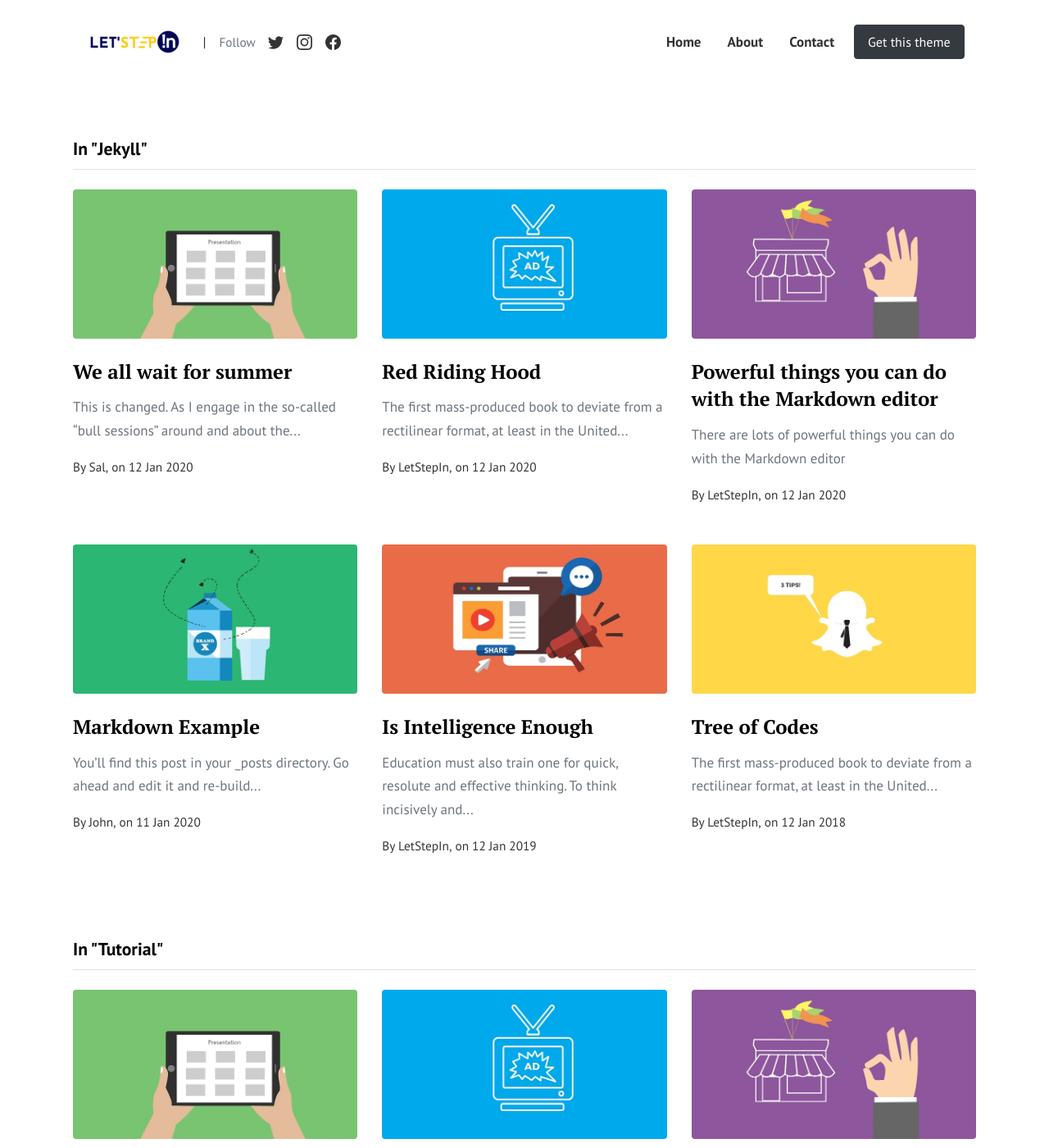
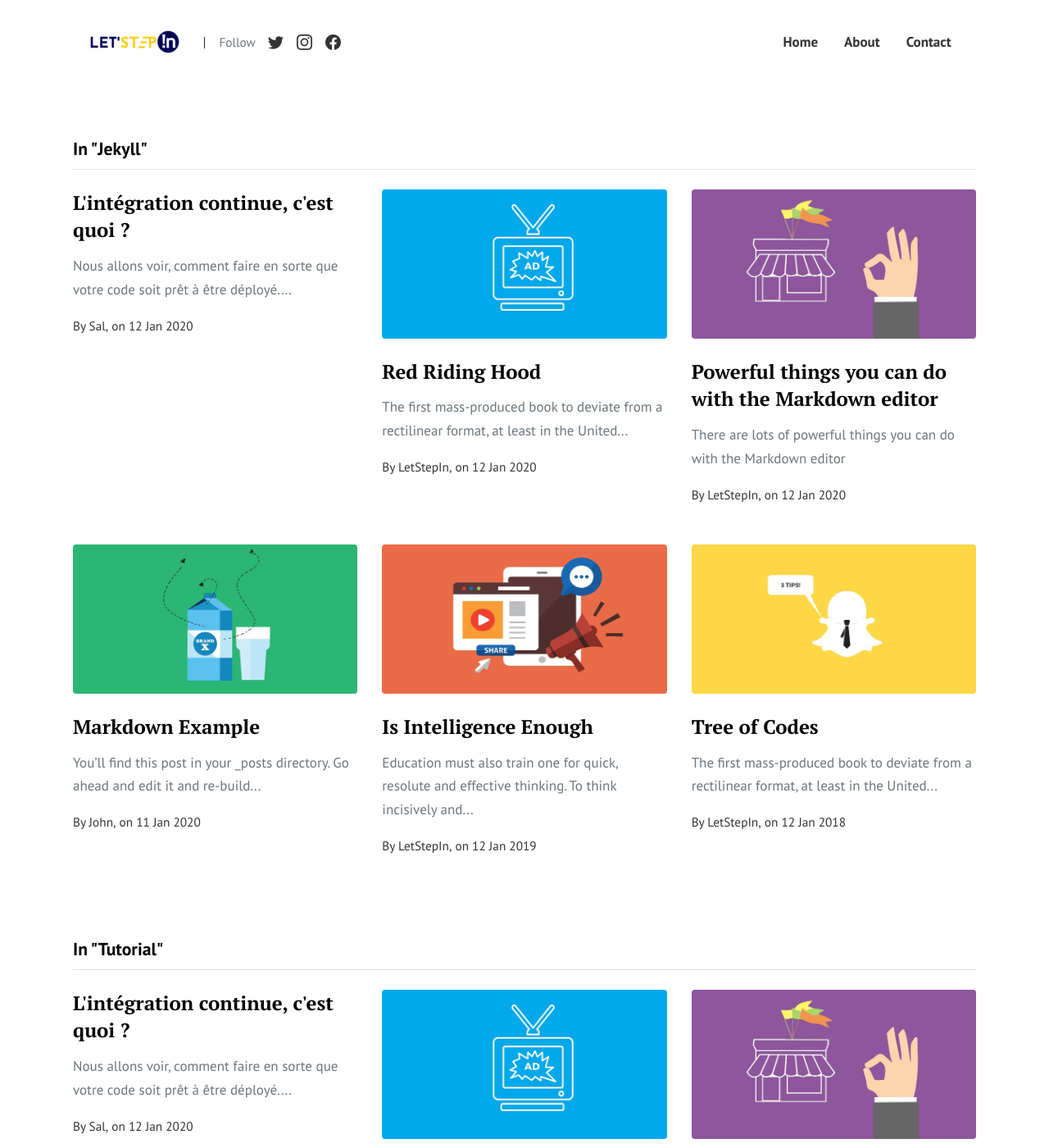
Before and after one commit to letstepin/letstepin.github.io, a Jekyll site: the page built from pages/categories.html, in a window 1280 px wide and 1400 px high. Shown: the whole window at 82% size. Built offline with Jekyll 4.4.1, drawn with Linux system fonts in a browser that asks for light colours; some of the changed text lies outside the part shown.

Commit message:
some minor changes

```diff
--- a/_posts/2020-01-12-we-all-wait-for-summer.md
+++ b/_posts/2020-01-12-we-all-wait-for-summer.md
@@ -1,9 +1,9 @@
 ---
 layout: post
-title:  "We all wait for summer"
+title:  "L'intégration continue, c'est quoi ?"
 categories: [ Jekyll, tutorial ]
-image: assets/images/1.jpg
+# image: assets/images/1.jpg
 ---
-This is changed. As I engage in the so-called "bull sessions" around and about the school, I too often find that most college men have a misconception of the purpose of education. Most of the "brethren" think that <a href="#">education should equip</a> them with the proper instruments of exploitation so that they can forever trample over the masses. Still others think that education should furnish them with noble ends rather than means to an end.
+Nous allons voir, comment faire en sorte que votre code soit prêt à être déployé. L'intégration continue est une As I engage in the so-called "bull sessions" around and about the school, I too often find that most college men have a misconception of the purpose of education. Most of the "brethren" think that <a href="#">education should equip</a> them with the proper instruments of exploitation so that they can forever trample over the masses. Still others think that education should furnish them with noble ends rather than means to an end.
 
 It seems to me that education has a two-fold function to perform in the life of man and in society: the one is utility and the other is culture. Education must enable a man to become more efficient, to achieve with increasing facility the ligitimate goals of his life.
--- a/index.html
+++ b/index.html
@@ -10,8 +10,8 @@ background: '/img/bg-index.jpg'
 <div class="rounded mb-5 hero">
   <div class="row align-items-center justify-content-between">
     <div class="col-md-6">
-      <h1 class="font-weight-bold mb-4 serif-font">Let me  teach you how to become successful online</h1>
-      <p class="lead mb-4">My name is Lyam and I'm here to share with you my knowledge and experience of over 10 years of monetizing my blog.</p>
+      <h1 class="font-weight-bold mb-4 serif-font">Laisser vous guider! On va Geeker</h1>
+      <p class="lead mb-4">Je me nomme Henri, je suis ici pour partager avec vous mes connaissances et mon expérience de dans l'informatique.</p>
       <a href="{{site.baseurl}}/about" class="btn btn-dark text-white px-5 btn-lg">About me</a>
     </div>
     <div class="col-md-6 text-right pl-0 pl-lg-4">
```
Also changed, not shown: _data/menus.yml (+2 -11 lines), README.md.
